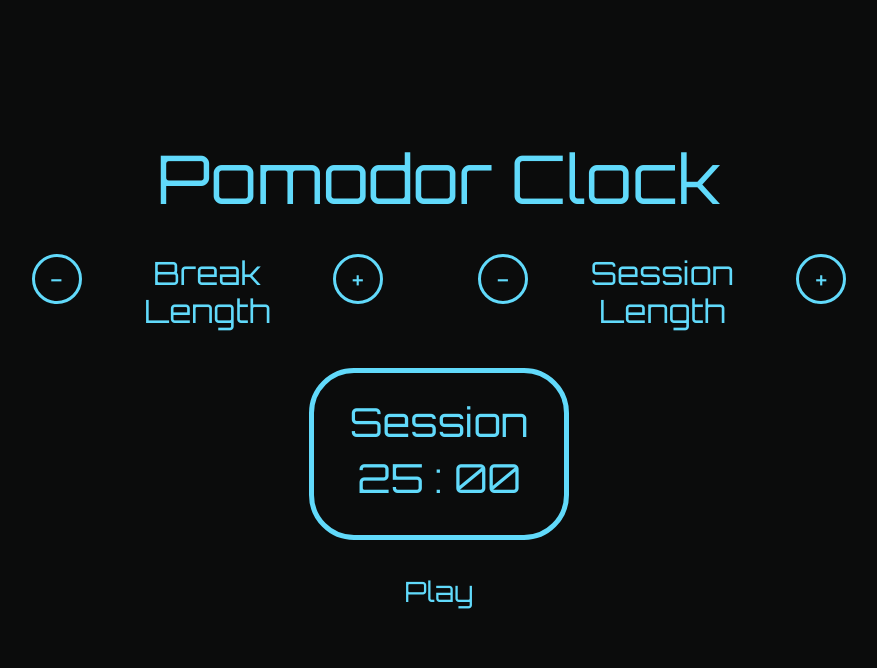
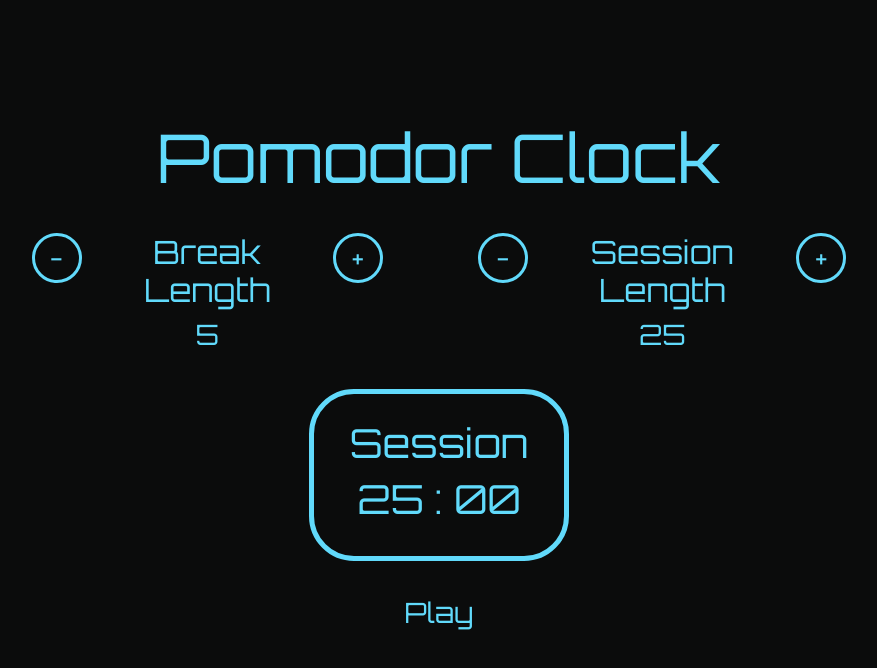
Before and after one commit to Cristian-Castillo/Pomodor-Clock-Project, a React (Create React App) app: page / in a window 1280 px wide. Shown: the top 668 px of the page, without its empty margins (201-1078 px from the left). Built offline with nearby package versions, Linux system fonts and the light colour scheme.

Commit message:
Add files via upload

```diff
--- a/src/components/Pomodor.js
+++ b/src/components/Pomodor.js
@@ -24,16 +24,21 @@ class Pomodor extends Component {
                                 </div>
                                 <div className ='col'>
                                     <h4 style={{fontSize:'2rem'}}>Break Length</h4>
+                                    <div className ='col'>
+                                        <BreakLength prop1 = {'5'}/>
+                                    </div>
                                 </div>
                                 <div className ='col'>
                                     <button>+</button>
                                 </div>
-
                                 <div className ='col'>
                                     <button>-</button>
                                 </div>
                                 <div className ='col'>
                                     <h4 style={{fontSize:'2rem'}}>Session Length</h4>
+                                    <div className ='col'>
+                                        <SessionLength prop2 = {'25'}/>
+                                    </div>
                                 </div>
                                 <div className ='col'>
                                     <button>+</button>
```
